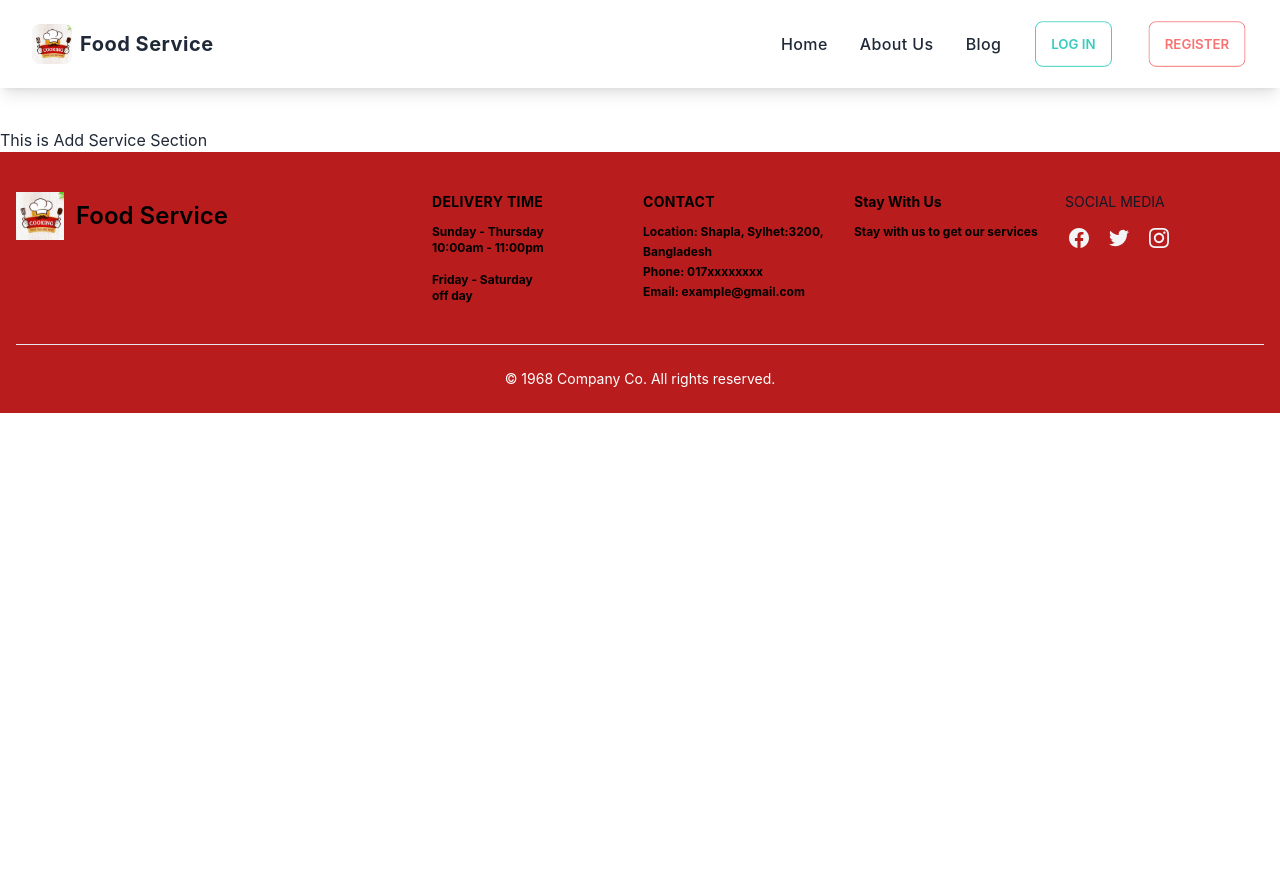
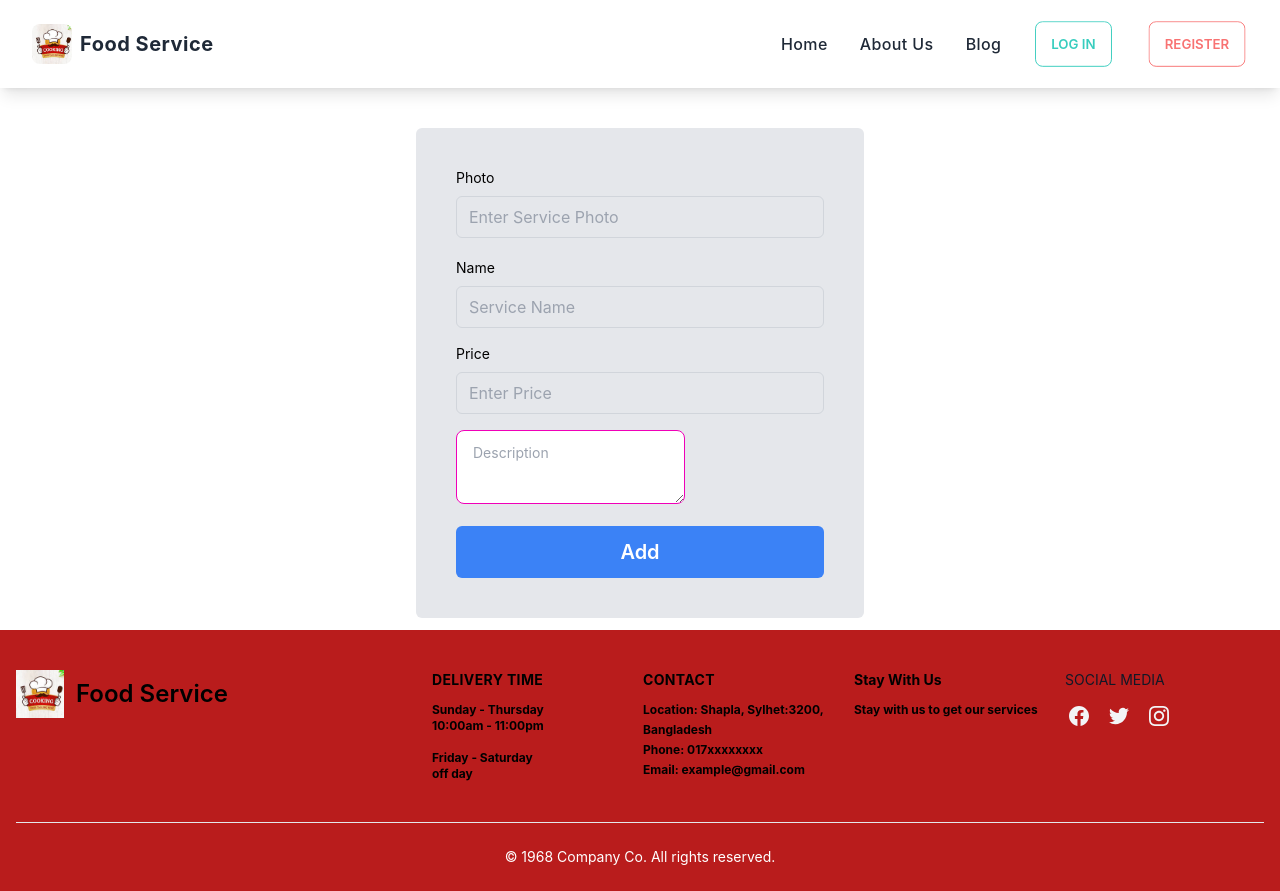
Before and after one commit to anisa6121/food-service, a React (Create React App) app: page /service in a window 1280 px wide. Before the commit the page ends 800 px from the top, so only its background shows below. Built offline with nearby package versions, Linux system fonts and the light colour scheme; no server answers.

Commit message:
add-service

```diff
--- a/src/components/AddService/AddService.js
+++ b/src/components/AddService/AddService.js
@@ -1,10 +1,144 @@
 import React from 'react';
+import toast from 'react-hot-toast';
+import { useNavigate } from 'react-router-dom';
+
+
 
 const AddService = () => {
+
+  const navigate = useNavigate()
+  const handleAddService = (event) => {
+    event.preventDefault();
+
+
+    const form = event.target;
+    const img = form.img.value;
+
+
+    const title = form.title.value;
+
+    const price = form.price.value;
+
+    const description = form.description.value;
+
+
+    const service = { img, title, price, description };
+    console.log(service)
+
+
+    fetch("http://localhost:5000/allServices", {
+      method: "POST",
+      headers: {
+        'content-type' : 'application/json'
+      },
+      body: JSON.stringify(service)
+    })
+.then(res => res.json())
+
+      .then(data => {
+
+
+      if (data.acknowledged) {
+        toast.success("Service Added Successfully")
+        console.log(data);
+        form.reset()
+		navigate("/allFood");
+
+		}
+
+      })
+
+    .catch(err => console.error(err))
+  }
+
+
+
     return (
-        <div>
-          <h1>This is Add Service Section</h1>
-        </div>
+		<div className="mx-auto mt-3 mb-3 flex flex-col max-w-md p-6 rounded-md sm:p-10 bg-gray-200 text-black">
+			<form
+				onSubmit={handleAddService}
+				noValidate=""
+				action=""
+				className="space-y-5 ng-untouched ng-pristine ng-valid"
+			>
+				<div>
+					<label
+						htmlFor="img"
+						className="block mb-2 text-sm"
+					>
+						Photo
+					</label>
+					<input
+						required
+						type="text"
+						name="img"
+						id="img"
+						placeholder="Enter Service Photo"
+						className="w-full px-3 py-2 border rounded-md border-gray-300 focus:border-gray-900 bg-gray-200 text-gray-900"
+						data-temp-mail-org="0"
+					/>
+				</div>
+
+				<div className="space-y-4">
+					<div>
+						<label
+							htmlFor="title"
+							className="block mb-2 text-sm"
+						>
+							Name
+						</label>
+						<input
+							required
+							type="text"
+							name="title"
+							id="title"
+							placeholder="Service Name"
+							className="w-full px-3 py-2 border rounded-md border-gray-300 focus:border-gray-900 bg-gray-200 text-gray-900"
+							data-temp-mail-org="0"
+						/>
+					</div>
+
+					<div>
+						<label
+							htmlFor="price"
+							className="block mb-2 text-sm"
+						>
+							Price
+						</label>
+						<input
+							required
+							type="text"
+							name="price"
+							id="price"
+							placeholder="Enter Price"
+							className="w-full px-3 py-2 border rounded-md border-gray-300 focus:border-gray-900 bg-gray-200 text-gray-900"
+							data-temp-mail-org="0"
+						/>
+					</div>
+
+					<div>
+						<textarea
+							required
+							type="text"
+							name="description"
+							className="textarea textarea-secondary"
+							placeholder="Description"
+						></textarea>
+					</div>
+
+					<div className="space-y-2">
+						<div>
+							<button
+								type="submit"
+								className="text-xl w-full px-8 py-3 font-semibold rounded-md bg-blue-500 text-white"
+							>
+								Add
+							</button>
+						</div>
+					</div>
+				</div>
+			</form>
+		</div>
     );
 };
 
--- a/src/components/AllService/AllService.js
+++ b/src/components/AllService/AllService.js
@@ -25,11 +25,12 @@ setLoading(true)
 
 
     return (
-		<div className="grid gap-6 grid-cols-1 md:grid-cols-2 lg:grid-cols-3">
+		<div className="m-8  grid gap-6 grid-cols-1 md:grid-cols-2 lg:grid-cols-3">
 			{allServices.map((singleFood) => (
-                <Oneservice
-
-                    singleFood={singleFood}></Oneservice>
+				<Oneservice
+					key={singleFood._id}
+					singleFood={singleFood}
+				></Oneservice>
 			))}
 		</div>
     );
--- a/src/components/AllService/Oneservice.js
+++ b/src/components/AllService/Oneservice.js
@@ -19,16 +19,19 @@ const Oneservice = ({singleFood}) => {
 				</span>
 			</div>
 
-			<div className="card-actions justify-end">
+			<div>
 				{description.length > 100 ? (
 					<>
 						{description.slice(0, 100) + "..."}
+
+						<div className="card-actions justify-end">
 							<Link
 								className="btn btn-primary"
 								to="/detailService"
 							>
 								Details
 							</Link>
+						</div>
 					</>
 				) : (
 					<>{description}</>
```
Also changed, not shown: src/components/Home/FoodService.js (+2 -6 lines). Lines whose indentation alone changed are shown as unchanged.
